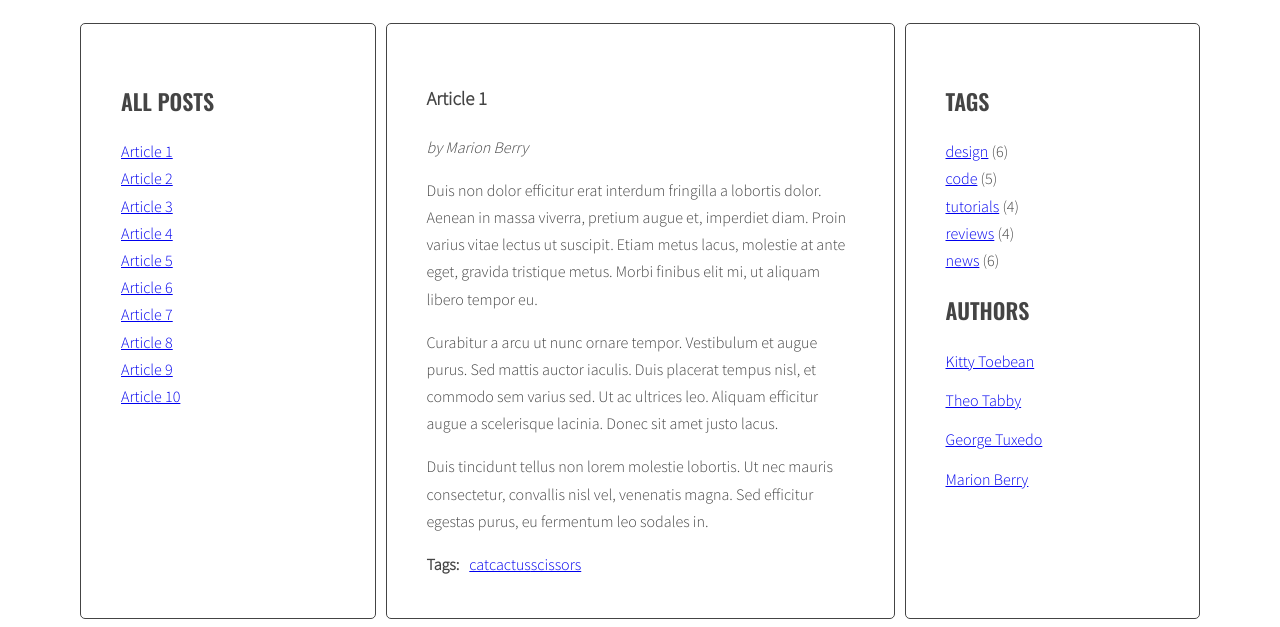
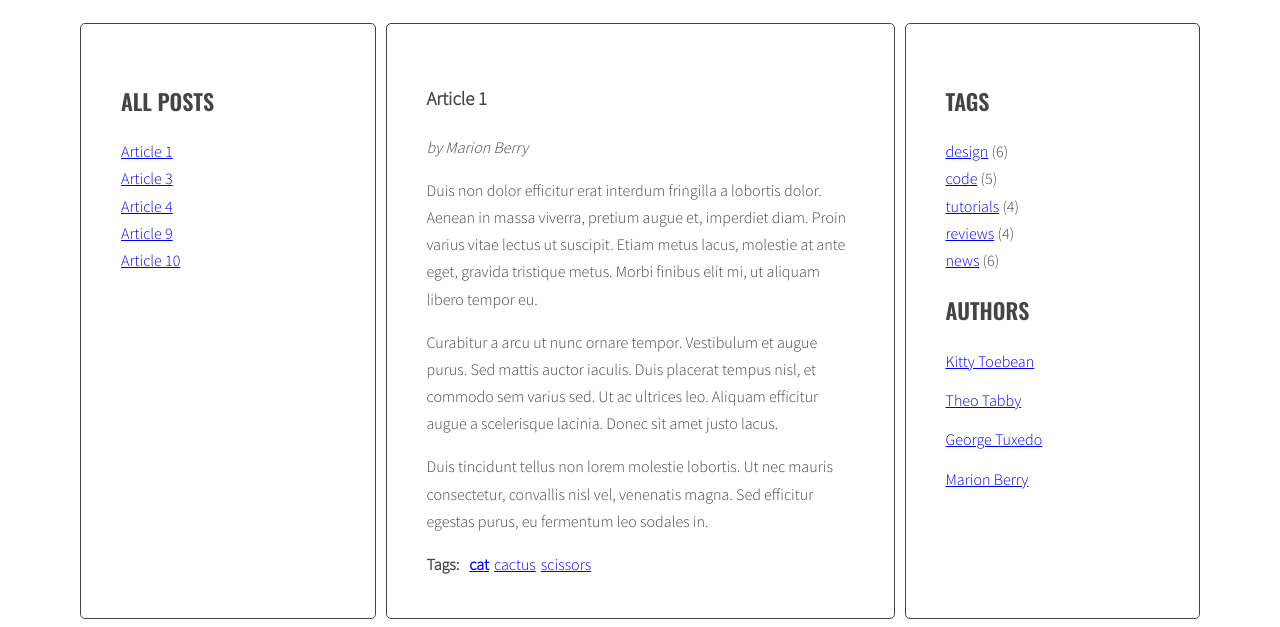
Before and after one commit to RobertCiechowski/javascript-blog, a website: page index.html in a window 1280 px wide. Both pictures are taken after a click on the link "cat". Shown: the part 220-847 px from the top of the page. Drawn offline with nearby package versions, Linux system fonts and the light colour scheme.

Commit message:
Change tag styles in style.css file and change const targetTagsin script.js file

```diff
--- a/js/script.js
+++ b/js/script.js
@@ -207,7 +207,7 @@ function tagClickHandler(event){
 
   /* [DONE] find all tag links with "href" attribute equal to the "href" constant */
 
-  const targetTags = document.querySelector('a[href="' + href + '"]');
+  const targetTags = document.querySelectorAll('a[href="' + href + '"]');
   console.log('targetTags: ' + targetTags);
 
   /* [DONE] START LOOP: for each found tag link */
--- a/sass/style.scss
+++ b/sass/style.scss
@@ -118,3 +118,7 @@ body {
     margin: 0 10px 0 0;
   }
 }
+
+.list-horizontal li {
+  margin-right: 5px;
+}
```
Also changed, not shown: css/style.css, 1 other file.
